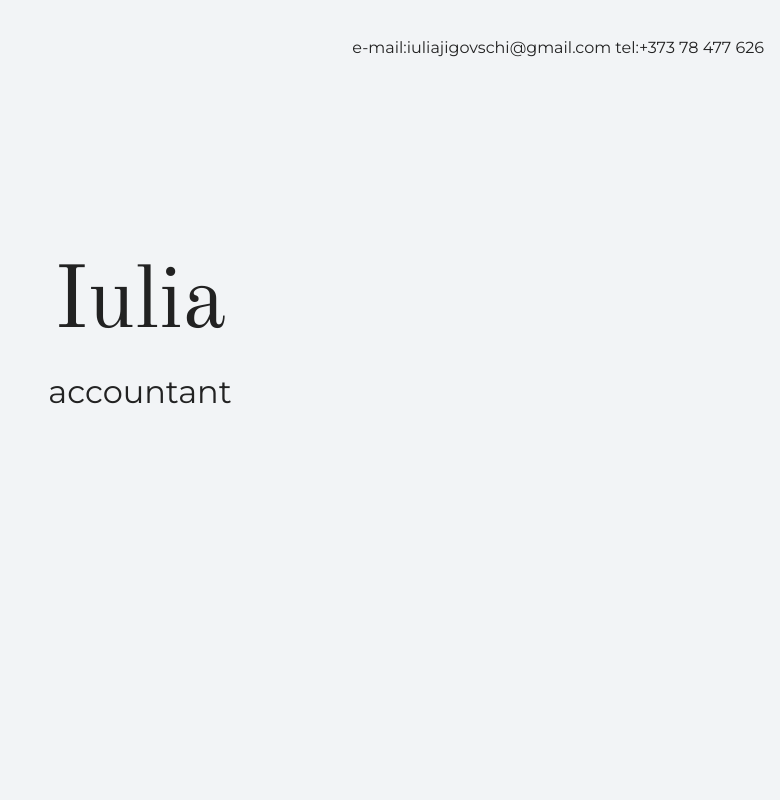
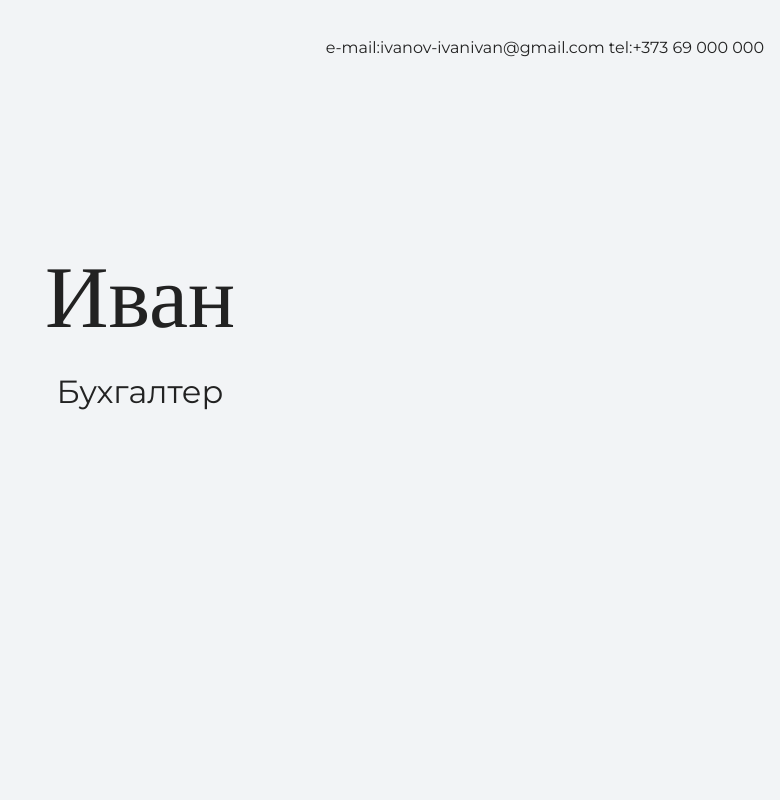
Before and after one commit to mihailuta/mysite, a plain HTML site: page index.html in a window 1280 px wide. Shown: the top 800 px of the page, without its empty margins (500-1280 px from the left). Drawn offline with nearby package versions, Linux system fonts and the light colour scheme.

Commit message:
изменение контакры

```diff
--- a/index.html
+++ b/index.html
@@ -10,15 +10,15 @@
   <body>
     <header class="page-header">
       <div class="container">
-      e-mail:iuliajigovschi@gmail.com
-      tel:+373 78 477 626
+      e-mail:ivanov-ivanivan@gmail.com
+      tel:+373 69 000 000
       </div>
     </header>
 
     <section class="hero-image">
       <div class="container">
-      <h1 class="heading">Iulia</h1>
-      <p>accountant</p>
+      <h1 class="heading">Иван</h1>
+      <p>Бухгалтер</p>
     </div>
     </section>
 
```
